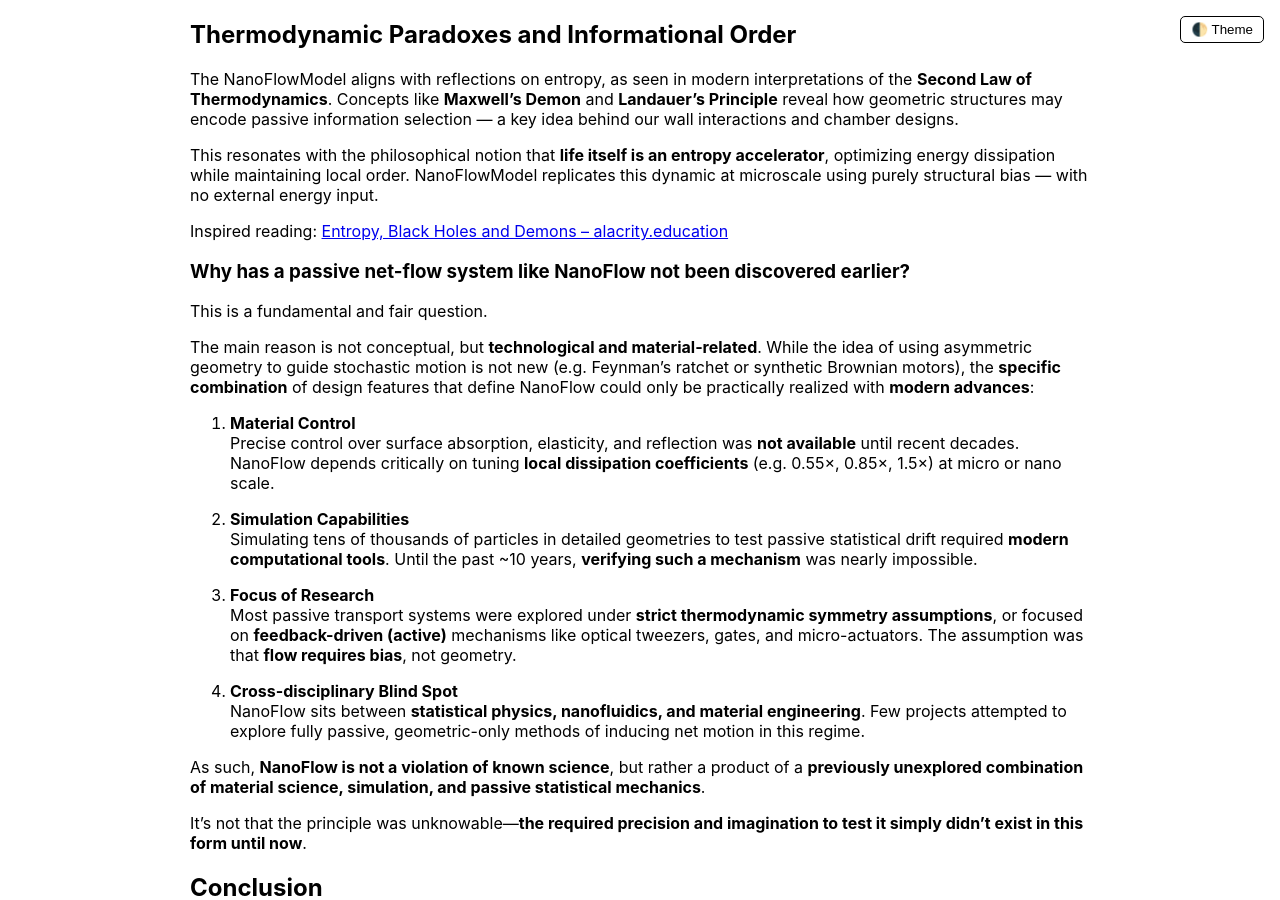
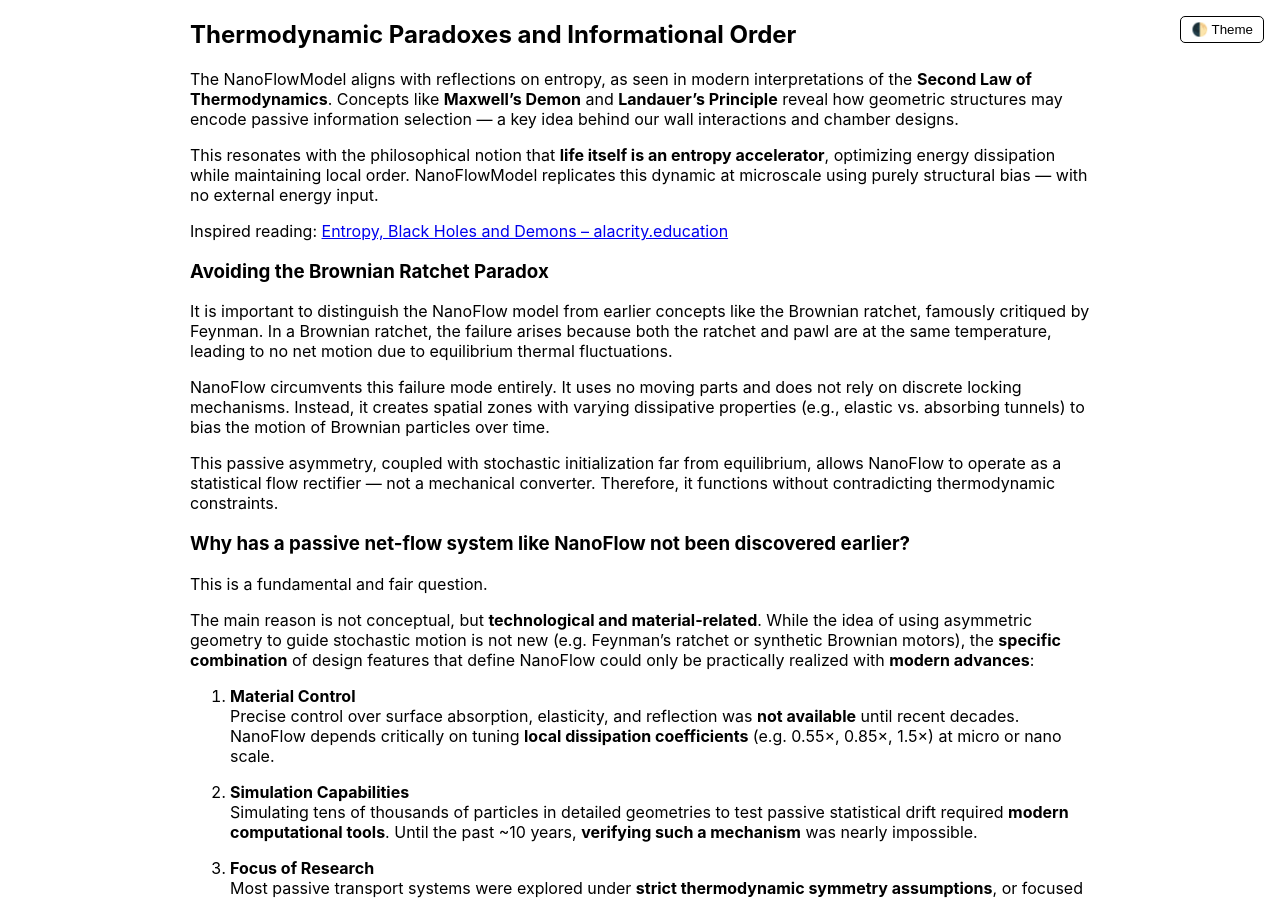
Before and after one commit to gavianu/NanoFlowModel, a Jekyll site: the page built from docs/01_physics_context.md, in a window 1280 px wide and 900 px high, scrolled down 2091 px. Built offline with Jekyll 4.4.1, drawn with Linux system fonts in a browser that asks for light colours; our own code applies the rules of GitHub Pages for plain Markdown files.

Commit message:
📚 Clarify distinction between NanoFlow model and Brownian ratchet: Explain how NanoFlow avoids the paradox of net motion in equilibrium by utilizing passive asymmetry and varying dissipative properties.

```diff
--- a/docs/01_physics_context.md
+++ b/docs/01_physics_context.md
@@ -71,6 +71,14 @@ This resonates with the philosophical notion that **life itself is an entropy ac
 
 Inspired reading: [Entropy, Black Holes and Demons – alacrity.education](https://blog.alacrity.ro/entropie-gauri-negre-si-demoni/)
 
+### Avoiding the Brownian Ratchet Paradox
+
+It is important to distinguish the NanoFlow model from earlier concepts like the Brownian ratchet, famously critiqued by Feynman. In a Brownian ratchet, the failure arises because both the ratchet and pawl are at the same temperature, leading to no net motion due to equilibrium thermal fluctuations.
+
+NanoFlow circumvents this failure mode entirely. It uses no moving parts and does not rely on discrete locking mechanisms. Instead, it creates spatial zones with varying dissipative properties (e.g., elastic vs. absorbing tunnels) to bias the motion of Brownian particles over time.
+
+This passive asymmetry, coupled with stochastic initialization far from equilibrium, allows NanoFlow to operate as a statistical flow rectifier — not a mechanical converter. Therefore, it functions without contradicting thermodynamic constraints.
+
 ### Why has a passive net-flow system like NanoFlow not been discovered earlier?
 
 This is a fundamental and fair question.
```
